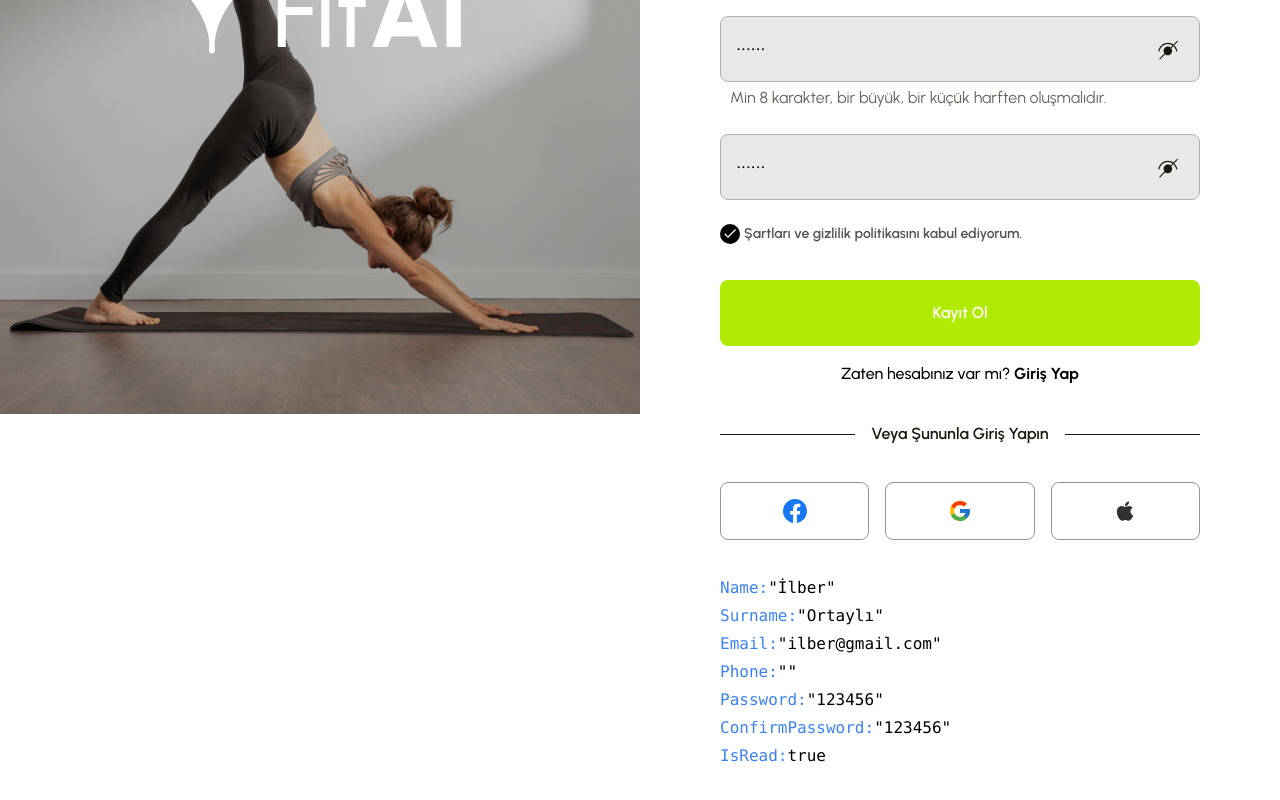
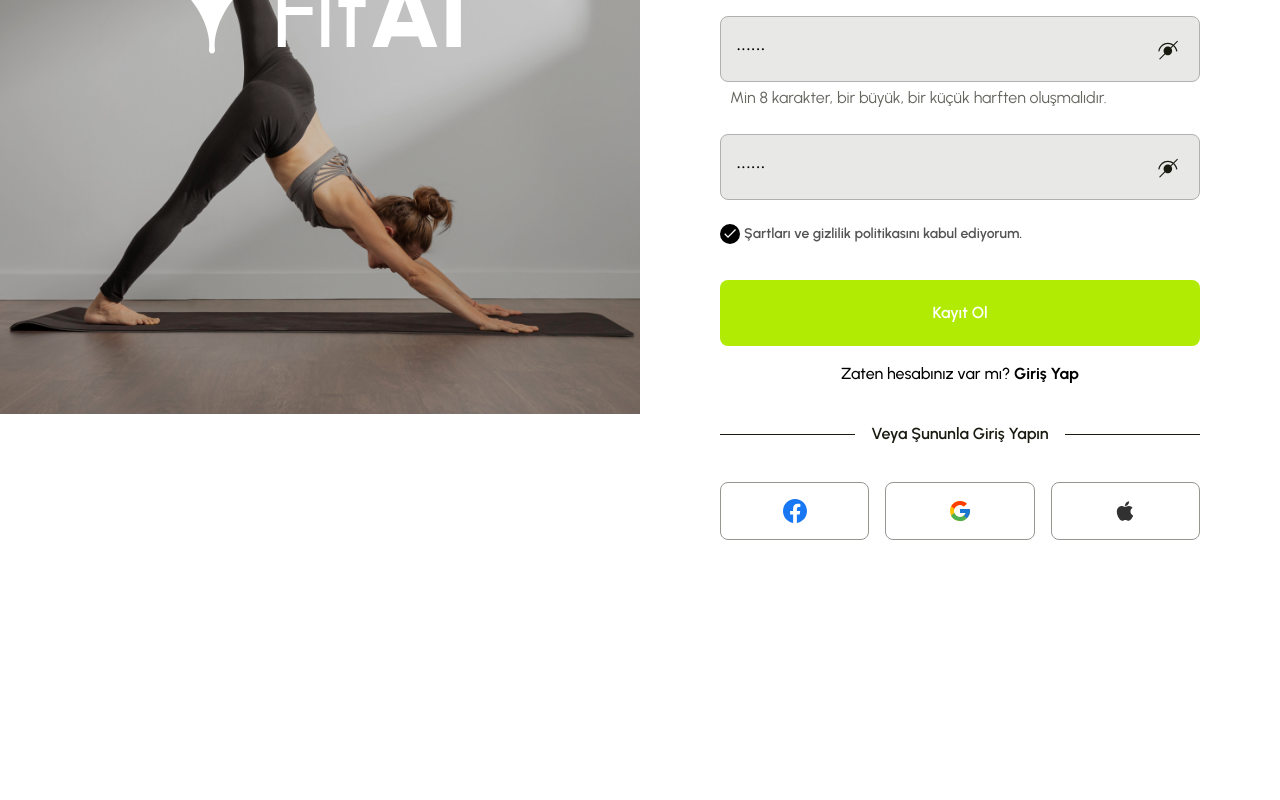
Before and after one commit to MobvenTeam1/FitAI-front-end-app-react.ts, a React (Vite) app: page /auth/register in a window 1280 px wide. Shown: the part 386-1186 px from the top of the page. After the commit the page ends 966 px from the top, so only its background shows below. Built offline with nearby package versions, Linux system fonts and the light colour scheme.

Commit message:
register and VerificationPassword updated

```diff
--- a/src/pages/auth/Register.tsx
+++ b/src/pages/auth/Register.tsx
@@ -11,7 +11,7 @@ import { AuthSocial } from "../../sections/auth/AuthSocial";
 import { AuthLink } from "../../sections/auth/AuthLink";
 import { RHFCheckBox } from "../../sections/personal-inforations/rhf-components/RHFCheckbox";
 import { RHFInputMask } from "../../components/hook-form/RHFInputMask";
-import { RHFFormValues } from "../../components/hook-form/RHFFormValues";
+// import { RHFFormValues } from "../../components/hook-form/RHFFormValues";
 
 export type FormValues = {
   name: string;
@@ -129,7 +129,7 @@ export const Register: React.FC = () => {
 
             <AuthSocial />
 
-            <RHFFormValues />
+            {/* <RHFFormValues /> */}
           </form>
         </FormProvider>
       </div>
--- a/src/pages/auth/VerificationPassword.tsx
+++ b/src/pages/auth/VerificationPassword.tsx
@@ -92,6 +92,7 @@ export const VerificationPassword: React.FC = () => {
             subtitle="E-posta adresinize gönderdiğimiz doğrulama kodunu girin."
           />
 
+          <div className="flex flex-col gap-2">
             <div className="flex justify-between gap-6">
               {inputRefs.map((ref, index) => (
                 <input
@@ -111,10 +112,10 @@ export const VerificationPassword: React.FC = () => {
                 />
               ))}
             </div>
-
             {isErrorFull && (
               <p className="text-red text-sm">Lütfen kodu giriniz.</p>
             )}
+          </div>
 
           <div className="flex flex-col items-center justify-center gap-4">
             <CustomButton label="Doğrula" type="submit" />
```
Lines whose indentation alone changed are shown as unchanged.
